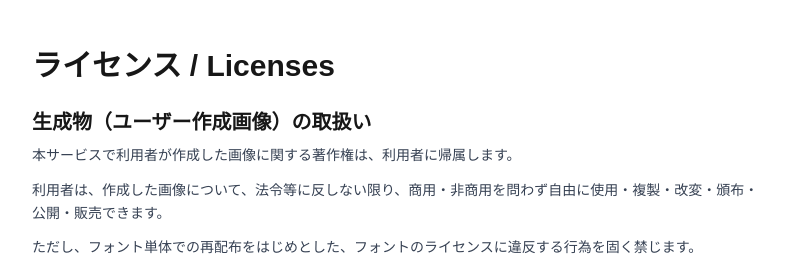
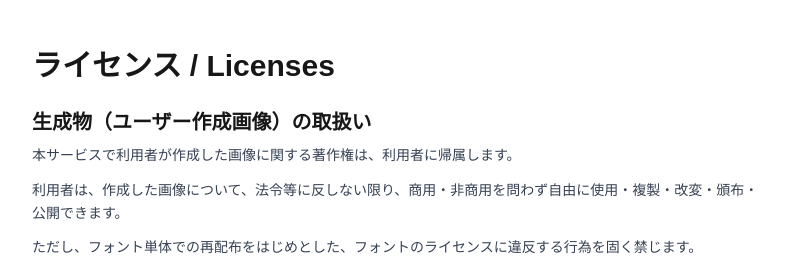
Before and after one commit to xhiroga/pachimoji, a Next.js app: page /licenses in a window 1280 px wide. Shown: the top 273 px of the page, without its empty margins (240-1032 px from the left). Built offline with nearby package versions, Linux system fonts and the light colour scheme.

Commit message:
docs: ライセンス調整

```diff
--- a/app/licenses/page.tsx
+++ b/app/licenses/page.tsx
@@ -12,7 +12,7 @@ export default function LicensesPage() {
             本サービスで利用者が作成した画像に関する著作権は、利用者に帰属します。
           </p>
           <p>
-            利用者は、作成した画像について、法令等に反しない限り、商用・非商用を問わず自由に使用・複製・改変・頒布・公開・販売できます。
+            利用者は、作成した画像について、法令等に反しない限り、商用・非商用を問わず自由に使用・複製・改変・頒布・公開できます。
           </p>
           <p>
             ただし、フォント単体での再配布をはじめとした、フォントのライセンスに違反する行為を固く禁じます。
--- a/app/page.tsx
+++ b/app/page.tsx
@@ -1010,9 +1010,7 @@ export default function Home() {
           {/* フッター */}
           <footer className="mt-16 pt-8 border-t border-gray-200 text-center">
             <div className="text-[10px] sm:text-xs text-gray-400 mb-4">
-              本サービスで制作した画像は、商用・非商用を問わず、自由に加工・変形・印刷・掲載いただいて構いません（
-              <a href="/licenses" className="underline hover:text-gray-600">ライセンス詳細</a>
-              ）
+              本サービスで制作した画像は、<a href="/licenses" className="underline hover:text-gray-600">ライセンス</a>に従う限り、商用・非商用を問わず、自由に使用・複製・改変・頒布・公開できます。
             </div>
             <div className="flex items-center justify-center gap-2 text-xs text-gray-500">
               <span>Made by</span>
```
